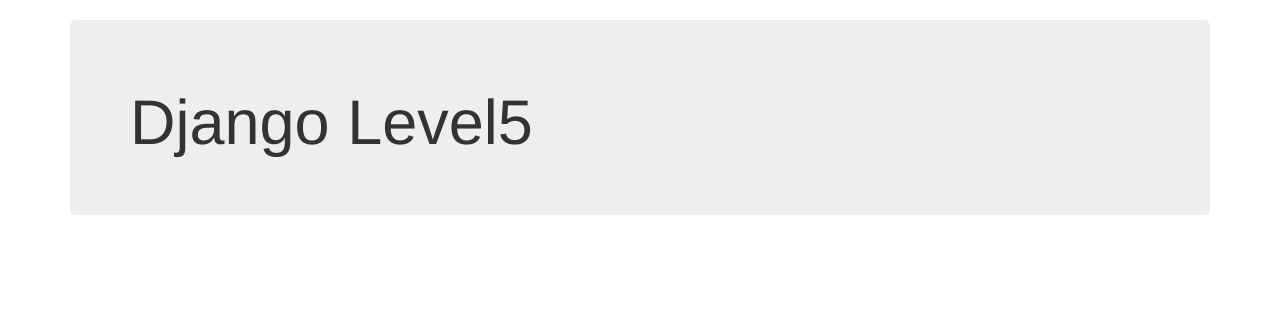
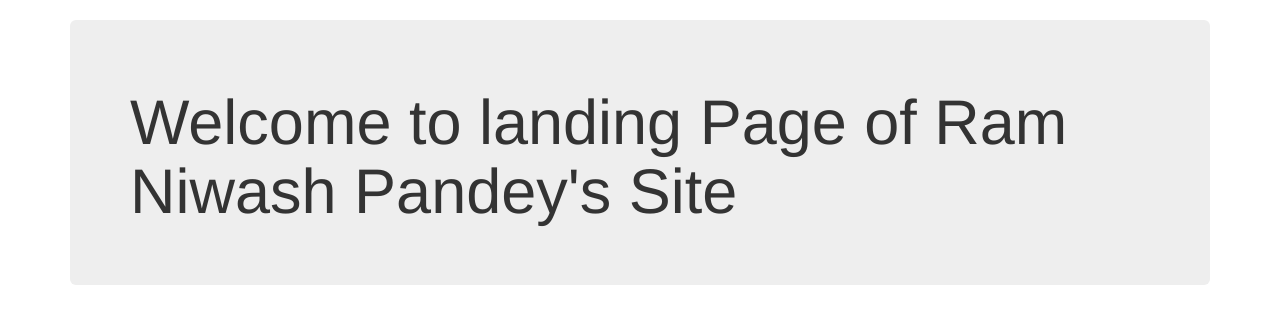
Before and after one commit to ramn2k22/Django-Project-Deployment, a Django app: page / in a window 1280 px wide. Shown: the part 51-375 px from the top of the page. Run offline with Django 4.2, Linux system fonts and the light colour scheme; some libraries are stand-ins or nearby versions.

Commit message:
Final Commit Changes

```diff
--- a/AuthenticationNPassword/templates/AuthNPassApp/index.html
+++ b/AuthenticationNPassword/templates/AuthNPassApp/index.html
@@ -1,7 +1,8 @@
 {% extends "AuthNPassApp/base.html" %}
 {% block body_block %}
 <div class="jumbotron">
-    <h1>Django Level5</h1>
+    <h1>Welcome to landing Page of Ram Niwash Pandey's Site</h1>
+    <!-- <img src="https://images.pexels.com/photos/434213/pexels-photo-434213.jpeg?cs=srgb&dl=aroma-aromatic-art-434213.jpg&fm=jpg" alt=""> -->
 </div>
 
 {% endblock %}
```
